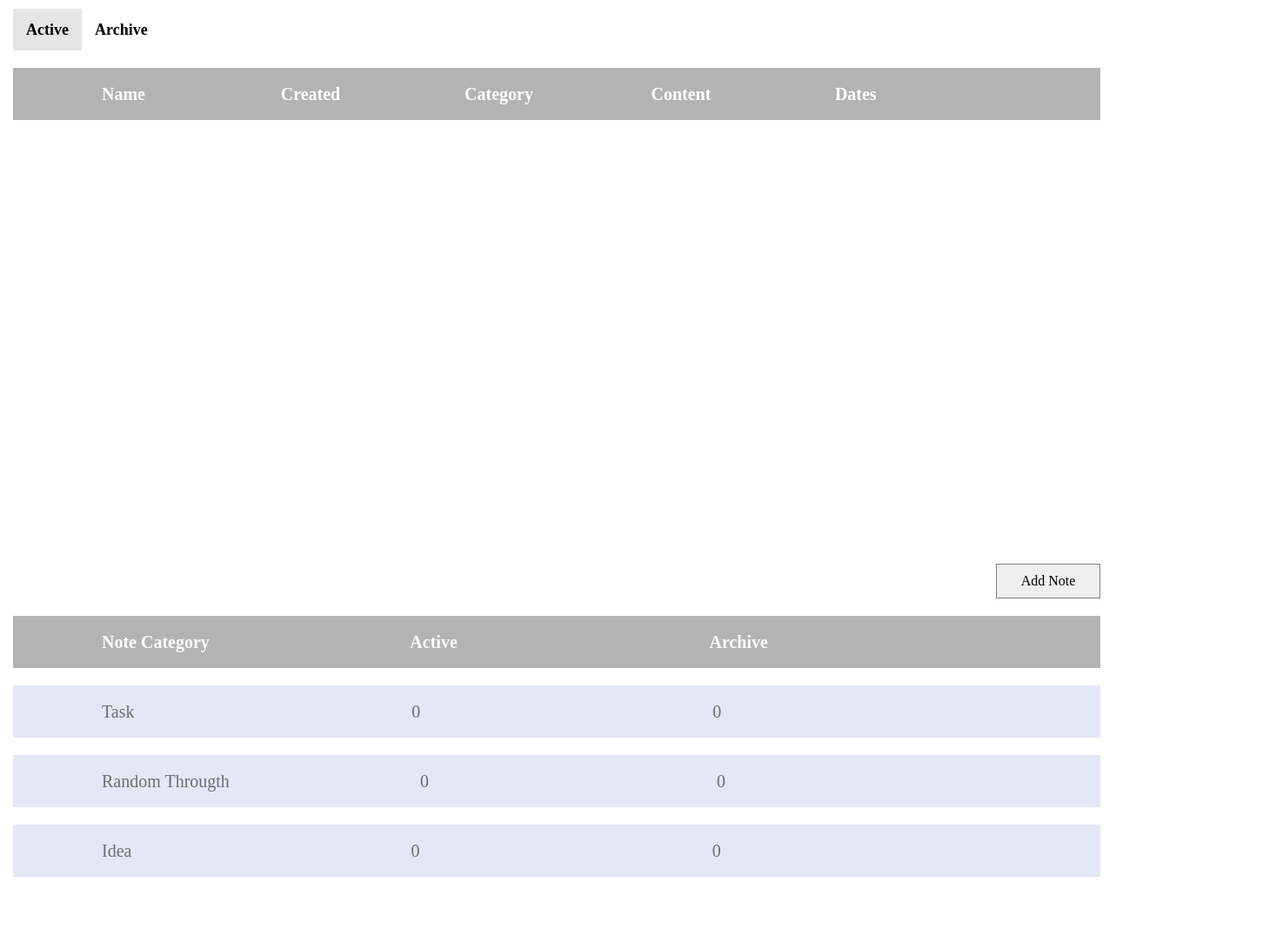
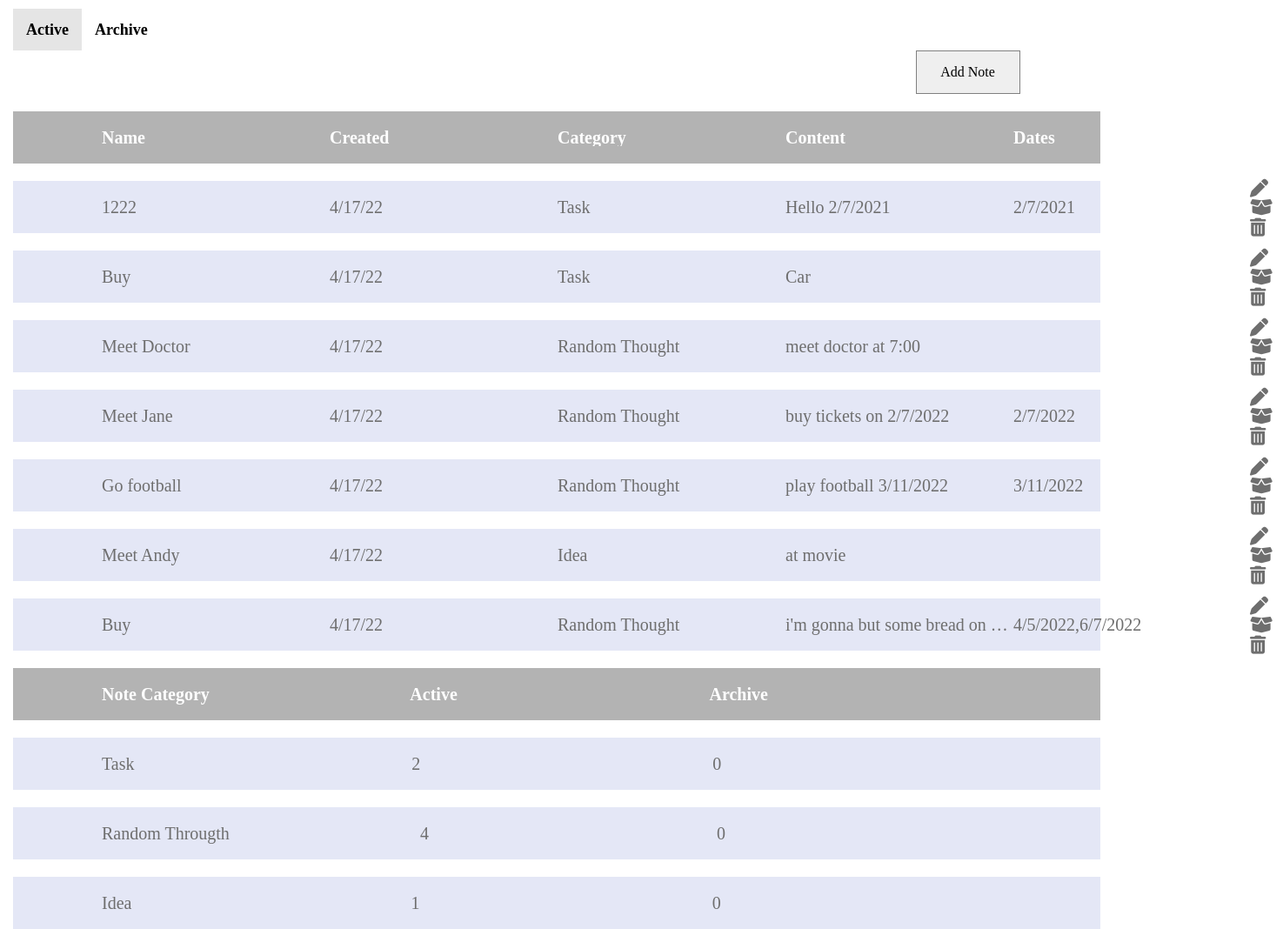
Before and after one commit to vddsh/Task1, a plain HTML site: page index.html in a window 1280 px wide. Shown: the whole page at 87% size, 1475 px wide, since content can reach past the window. Drawn offline with Linux system fonts and the light colour scheme.

Commit message:
Replaced Add Note button, refactored UI

```diff
--- a/DATA.Json
+++ b/DATA.Json
@@ -1,65 +1,65 @@
 [
   {
-    "id": "1649954514190",
-    "name": "sell",
-    "date": "2022-04-16",
+    "id": "1650194618307",
+    "name": "1222",
+    "dates": ["2/7/2021"],
     "category": "TASK",
-    "content": "car",
-    "updated": "2022-04-14T16:41:54.190Z",
+    "content": "Hello 2/7/2021",
+    "updated": "2022-04-17T11:42:23.645Z",
     "archived": false
   },
   {
-    "id": "1649954539498",
-    "name": "find",
-    "date": "2022-04-16",
-    "category": "IDEA",
-    "content": "index",
-    "updated": "2022-04-14T16:42:19.498Z",
+    "id": "1650195763927",
+    "name": "Buy ",
+    "dates": "",
+    "category": "TASK",
+    "content": "Car",
+    "updated": "2022-04-17T11:42:43.927Z",
     "archived": false
   },
   {
-    "id": "1649954505379",
-    "name": "Buy",
-    "date": "2022-04-17",
-    "category": "TASK",
-    "content": "Water",
-    "updated": "2022-04-14T16:41:45.379Z",
+    "id": "1650195782718",
+    "name": "Meet Doctor",
+    "dates": "",
+    "category": "RANDOM_THOUGHT",
+    "content": "meet doctor at 7:00",
+    "updated": "2022-04-17T11:43:02.718Z",
     "archived": false
   },
   {
-    "id": "1649954548086",
-    "name": "do ",
-    "date": "2022-04-17",
-    "category": "TASK",
-    "content": "do",
-    "updated": "2022-04-14T16:42:28.086Z",
+    "id": "1650195855880",
+    "name": "Meet Jane",
+    "dates": ["2/7/2022"],
+    "category": "RANDOM_THOUGHT",
+    "content": "buy tickets on 2/7/2022",
+    "updated": "2022-04-17T11:44:15.880Z",
     "archived": false
   },
   {
-    "id": "1649954521290",
-    "name": "eat",
-    "date": "2022-04-24",
+    "id": "1650195817514",
+    "name": "Go football",
+    "dates": ["3/11/2022"],
     "category": "RANDOM_THOUGHT",
-    "content": "food",
-    "updated": "2022-04-14T16:42:01.290Z",
+    "content": "play football 3/11/2022",
+    "updated": "2022-04-17T11:43:37.514Z",
     "archived": false
   },
   {
-    "id": "1649954529625",
-    "name": "go",
-    "date": "2022-04-24",
-    "category": "RANDOM_THOUGHT",
-    "content": "work",
-    "updated": "2022-04-14T16:42:09.625Z",
+    "id": "1650195882784",
+    "name": "Meet Andy",
+    "dates": "",
+    "category": "IDEA",
+    "content": "at movie",
+    "updated": "2022-04-17T11:44:42.783Z",
     "archived": false
   },
   {
-    "id": "1649954557867",
-    "name": "leave",
-    "date": "2022-04-22",
+    "id": "1650196763830",
+    "name": "Buy",
+    "dates": ["4/5/2022", "6/7/2022"],
     "category": "RANDOM_THOUGHT",
-    "content": "life",
-    "updated": "2022-04-14T16:42:37.867Z",
+    "content": "i'm gonna but some bread on 4/5/2022 6/7/2022",
+    "updated": "2022-04-17T11:59:51.458Z",
     "archived": false
   }
 ]
--- a/index.html
+++ b/index.html
@@ -47,6 +47,9 @@
       </table>
             <div class="archive__wrapper"></div>
       </div>
+      <div class="modal__wrapper">
+          <button data-modal-target="#modal" class="modal__btn">Add Note</button>
+        </div>
     </section>
       <section>
         <div class="modal" id="modal">
@@ -86,9 +89,7 @@
             </div>
         </div>
         <div id="overlay"></div>
-        <div class="modal__wrapper">
-          <button data-modal-target="#modal" class="modal__btn">Add Note</button>
-        </div>
+
         </section>
     <section class="archive">
         <div class="active__wrapper">
--- a/main.js
+++ b/main.js
@@ -1,6 +1,7 @@
 const openModalButtons = document.querySelectorAll('[data-modal-target]');
 const closeModalButtons = document.querySelectorAll('[data-close-button]');
-const overlay = document.getElementById('overlay');
+const modalSaveBtn = document.getElementById('input__fileds-btn');
+const modalTitle = document.querySelector('#modal .title');
 const addBtn = document.getElementById('input__fileds-btn');
 const nameInout = document.getElementById('input__fileds-name');
 const categoryInput = document.getElementById('input__fileds-category');
@@ -23,7 +24,7 @@ addBtn.addEventListener('click', () => {
     updated: new Date(),
     archived: noteId ? isArchived(noteId) : false,
   });
-  removeModal();
+  closeModal(modal);
 });
 
 function activeBtn() {
@@ -54,12 +55,14 @@ function saveOrUpdateNote(note) {
 function editNote(id) {
   let note = NoteAPI.getNoteById(id);
 
-  addModal();
+  openModal(modal);
   renderEdit(note);
   renderNotes();
 }
 
 function clearInputs() {
+  modalTitle.innerHTML = 'Add Note';
+  modalSaveBtn.innerHTML = 'Save Note';
   nameInout.value = '';
   categoryInput.value = '';
   contentInput.value = '';
@@ -68,6 +71,8 @@ function clearInputs() {
 }
 
 function renderEdit(note) {
+  modalTitle.innerHTML = 'Edit Note';
+  modalSaveBtn.innerHTML = 'Edit Note';
   nameInout.value = note.name;
   categoryInput.value = note.category;
   contentInput.value = note.content;
@@ -140,5 +145,7 @@ function addModal() {
   modal.classList.add('active__overlay');
   overlay.classList.add('active__overlay');
 }
+
+loadData();
 renderAmount();
-// loadData();
+renderNotes();
--- a/styles.css
+++ b/styles.css
@@ -111,8 +111,13 @@ h6 {
 }
 .input__info {
   margin: 0px 40px;
-  width: 270px;
+  min-width: 260px;
+  max-width: 260px;
+  width: 260px;
   font-size: 20px;
+  overflow: hidden;
+  white-space: nowrap;
+  text-overflow: ellipsis;
 }
 .input__info-count {
   margin: 0px 40px;
@@ -138,10 +143,10 @@ h6 {
 }
 
 .active__wrapper {
-  height: 500px;
+  min-height: 500px;
 }
 .archive__wrapper {
-  height: 500px;
+  min-height: 500px;
 }
 
 /* TABS */
@@ -177,17 +182,15 @@ h6 {
 .modal__wrapper {
   display: flex;
   justify-content: flex-end;
+  margin-left: 83%;
 }
 .modal__btn {
   font-size: 16px;
-  height: 40px;
+  height: 50px;
   width: 120px;
   border: 1px solid grey;
 }
 .modal__btn:hover {
-  font-size: 16px;
-  height: 40px;
-  width: 120px;
   background: white;
   border: 1px solid rgb(92, 92, 92);
 }
```
